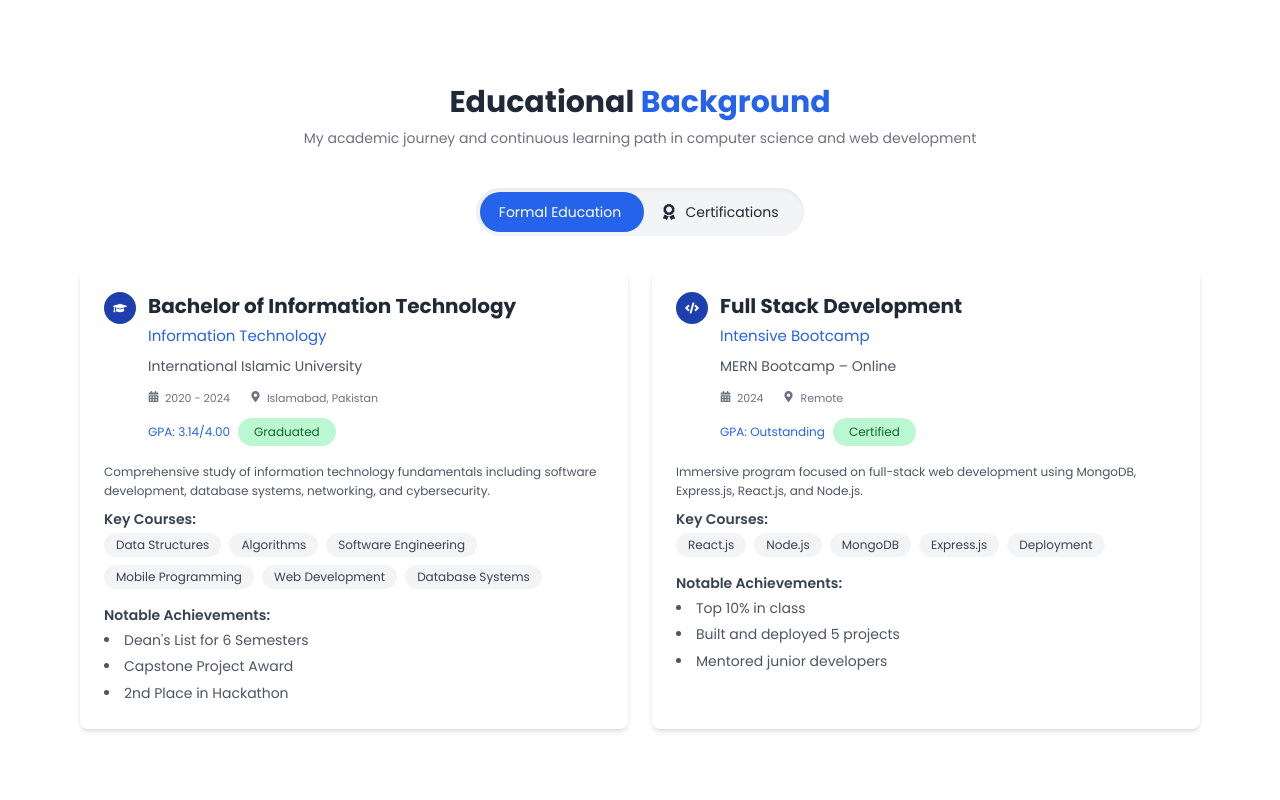
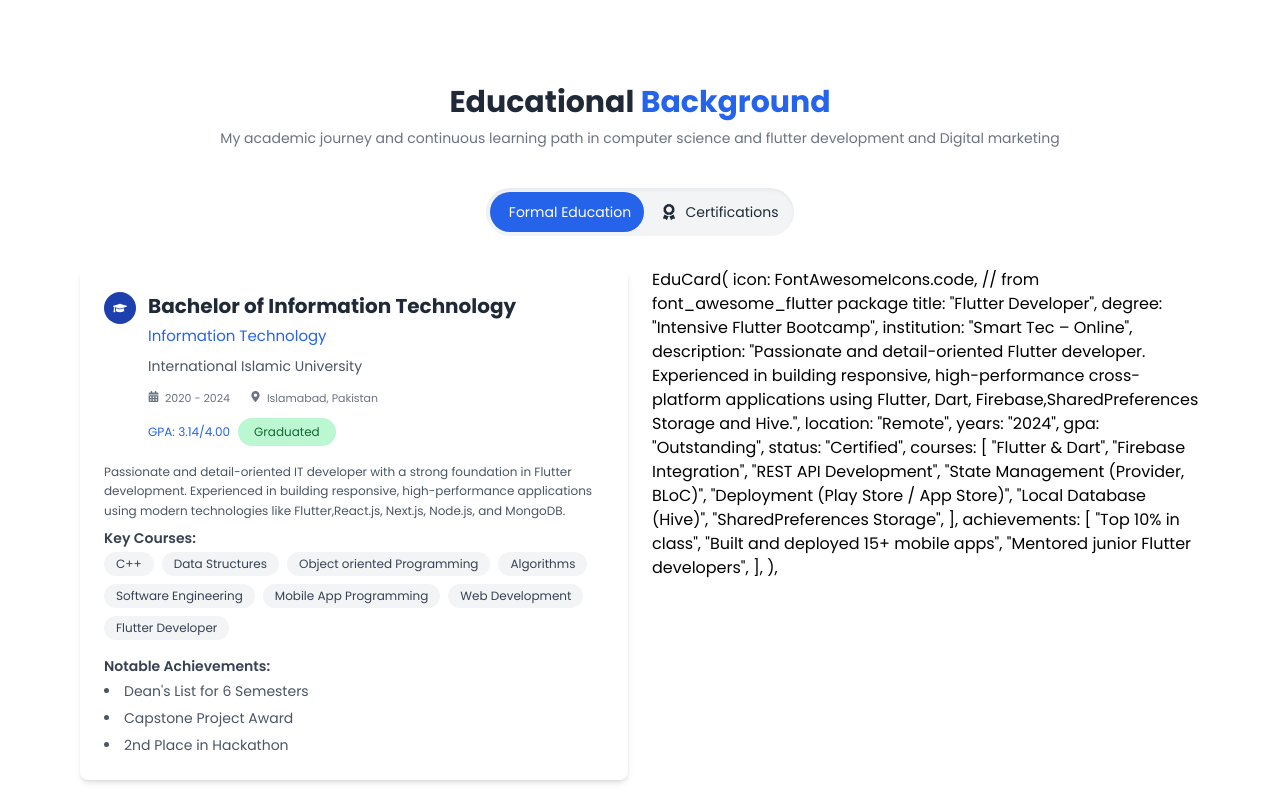
Before and after one commit to muhammadhusnainshahid/portfliohusnainsahab, a Next.js app: page / in a window 1280 px wide. Shown: the part 1400-2200 px from the top of the page. Built offline with nearby package versions, Linux system fonts and the light colour scheme.

Commit message:
Update Education.jsx

```diff
--- a/src/components/Education.jsx
+++ b/src/components/Education.jsx
@@ -1,240 +1,8 @@
-
-// "use client";
-// import { useState } from "react";
-// import {
-//   FaGraduationCap,
-//   FaAward,
-//   FaCode,
-//   FaFacebookF,
-//   FaGoogle,
-//   FaReact,
-//   FaFreeCodeCamp,
-//   FaAws,
-//   FaMicrosoft,
-//   FaLinux,
-// } from "react-icons/fa";
-// import EduCard from "./EduCard";
-// import { motion, useInView, AnimatePresence } from "framer-motion";
-// import { useRef } from "react";
-
-// export default function Education() {
-//   const [activeTab, setActiveTab] = useState("formal");
-//   const ref = useRef(null);
-//   const isInView = useInView(ref, { once: true });
-
-//   return (
-//     <motion.section
-//       id="education"
-//       ref={ref}
-//       initial={{ opacity: 0, y: 50 }}
-//       animate={isInView ? { opacity: 1, y: 0 } : {}}
-//       transition={{ duration: 0.6, ease: "easeOut" }}
-//       className="px-3 md:px-20 py-10"
-//     >
-//       <h2 className="text-3xl font-bold text-center text-gray-800 mb-2">
-//         Educational <span className="text-blue-600">Background</span>
-//       </h2>
-//       <p className="text-center text-sm md:text-md text-gray-500 mb-10">
-//         My academic journey and continuous learning path in computer science and
-//         web development
-//       </p>
-
-//       <motion.div
-//         initial={{ opacity: 0, y: 50 }}
-//         animate={{ opacity: 1, y: 0 }}
-//         transition={{ duration: 0.6, ease: "easeOut" }}
-//         className="relative w-fit mx-auto mb-8 bg-gray-100 p-1 rounded-full shadow-inner flex"
-//       >
-//         {/* Sliding Background */}
-//         <span
-//           className={`absolute top-1 left-1 w-1/2 h-10 rounded-full bg-blue-600 transition-all duration-300 ${
-//             activeTab === "cert" ? "translate-x-full" : "translate-x-0"
-//           }`}
-//         ></span>
-
-//         {/* Buttons */}
-//         <button
-//           onClick={() => setActiveTab("formal")}
-//           className={`relative z-10 w-[140px] md:w-40 h-10 text-xs md:text-sm font-medium rounded-full transition-all duration-300 ${
-//             activeTab === "formal" ? "text-white" : "text-gray-800"
-//           }`}
-//         >
-//           Formal Education
-//         </button>
-
-//         <button
-//           onClick={() => setActiveTab("cert")}
-//           className={`relative z-10 w-[140px] md:w-40 h-10 text-xs md:text-sm font-medium rounded-full transition-all duration-300 flex items-center justify-center gap-2 ${
-//             activeTab === "cert" ? "text-white" : "text-gray-800"
-//           }`}
-//         >
-//           <FaAward className="text-base" />
-//           Certifications
-//         </button>
-//       </motion.div>
-
-//       <AnimatePresence mode="wait">
-//         {/* Content */}
-//         {activeTab === "formal" ? (
-//           <motion.div
-//             key="formal"
-//             initial={{ opacity: 0, y: 20 }}
-//             animate={{ opacity: 1, y: 0 }}
-//             exit={{ opacity: 0, y: -20 }}
-//             transition={{ duration: 0.5 }}
-//             className="grid md:grid-cols-2 gap-6"
-//           >
-//             {/* Degree Card */}
-//             <EduCard
-//               icon={<FaGraduationCap />}
-//               title="Bachelor of Information Technology"
-//               degree="Information Technology"
-//               institution="International Islamic University"
-//               description="Comprehensive study of information technology fundamentals including software development, database systems, networking, and cybersecurity."
-//               location="Islamabad, Pakistan"
-//               years="2020 - 2024"
-//               gpa="3.14/4.00"
-//               status="Graduated"
-//               courses={[
-//                 "Data Structures",
-//                 "Algorithms",
-//                 "Software Engineering",
-//                 "Mobile Programming",
-//                 "Web Development",
-//                 "Database Systems"
-//               ]}
-//               achievements={[
-//                 "Dean's List for 6 Semesters",
-//                 "Capstone Project Award",
-//                 "2nd Place in Hackathon",
-//               ]}
-//             />
-//             {/* Bootcamp Card */}
-//             <EduCard
-//               icon={<FaCode />}
-//               title="Full Stack Development"
-//               degree="Intensive Bootcamp"
-//               institution="MERN Bootcamp – Online"
-//               description="Immersive program focused on full-stack web development using MongoDB, Express.js, React.js, and Node.js."
-//               location="Remote"
-//               years="2024"
-//               gpa="Outstanding"
-//               status="Certified"
-//               courses={[
-//                 "React.js",
-//                 "Node.js",
-//                 "MongoDB",
-//                 "Express.js",
-//                 "Deployment",
-//               ]}
-//               achievements={[
-//                 "Top 10% in class",
-//                 "Built and deployed 5 projects",
-//                 "Mentored junior developers",
-//               ]}
-//             />
-//           </motion.div>
-//         ) : (
-//           <motion.div
-//             key="cert"
-//             initial={{ opacity: 0, y: 20 }}
-//             animate={{ opacity: 1, y: 0 }}
-//             exit={{ opacity: 0, y: -20 }}
-//             transition={{ duration: 0.5 }}
-//             className="grid grid-cols-1 sm:grid-cols-2 md:grid-cols-4 gap-6 "
-//           >
-//             {[
-//               {
-//                 logo: (
-//                   <FaFacebookF className="bg-[#1877F2] w-8 h-8 rounded-full p-1 text-white" />
-//                 ),
-//                 title: "Meta Front-End Developer",
-//                 provider: "Coursera",
-//                 year: "2024",
-//               },
-//               {
-//                 logo: (
-//                   <FaGoogle className="bg-[#DB4437] w-8 h-8 rounded-full p-1 text-white" />
-//                 ),
-//                 title: "Google UX Design",
-//                 provider: "Coursera",
-//                 year: "2023",
-//               },
-//               {
-//                 logo: (
-//                   <FaReact className="bg-[#5d068f] w-8 h-8 rounded-full p-1 text-white" />
-//                 ),
-//                 title: "React + TypeScript",
-//                 provider: "Udemy",
-//                 year: "2022",
-//               },
-//               {
-//                 logo: (
-//                   <FaFreeCodeCamp className="bg-[#0e7760] w-8 h-8 rounded-full p-1 text-white" />
-//                 ),
-//                 title: "Responsive Web Design",
-//                 provider: "freeCodeCamp",
-//                 year: "2021",
-//               },
-//               {
-//                 logo: (
-//                   <FaAws className="bg-[#FF9900] w-8 h-8 rounded-full p-1 text-white" />
-//                 ),
-//                 title: "AWS Cloud Practitioner",
-//                 provider: "Amazon",
-//                 year: "2024",
-//               },
-//               {
-//                 logo: (
-//                   <FaMicrosoft className="bg-[#0078D4] w-8 h-8 rounded-full p-1 text-white" />
-//                 ),
-//                 title: "Microsoft Azure Fundamentals",
-//                 provider: "Microsoft",
-//                 year: "2023",
-//               },
-//               {
-//                 logo: (
-//                   <FaLinux className="bg-[#FCC624] w-8 h-8 rounded-full p-1 text-black" />
-//                 ),
-//                 title: "Linux for Developers",
-//                 provider: "Linux Foundation",
-//                 year: "2022",
-//               },
-//               {
-//                 logo: (
-//                   <FaGraduationCap className="bg-[#2A73CC] w-8 h-8 rounded-full p-1 text-white" />
-//                 ),
-//                 title: "Foundations of User Experience (UX)",
-//                 provider: "Coursera",
-//                 year: "2021",
-//               },
-//             ].map((cert, i) => (
-//               <div
-//                 key={i}
-//                 className="bg-white p-4 rounded-lg shadow flex flex-col items-center text-center space-y-3 transform transition-all duration-300 hover:-translate-y-1 hover:shadow-md"
-//               >
-//                 <div>{cert.logo}</div>
-
-//                 <h3 className="font-semibold text-gray-800 text-sm">
-//                   {cert.title}
-//                 </h3>
-//                 <p className="text-gray-600 text-xs">{cert.provider}</p>
-//                 <span className="text-xs text-green-600 font-semibold rounded-full bg-green-200 px-2">
-//                   {cert.year}
-//                 </span>
-//               </div>
-//             ))}
-//           </motion.div>
-//         )}
-//       </AnimatePresence>
-//     </motion.section>
-//   );
-// }
-
 "use client";
-import { useState, useRef } from "react";
+import { useState } from "react";
 import {
   FaGraduationCap,
+  FaCertificate,
   FaAward,
   FaCode,
   FaFacebookF,
@@ -247,6 +15,7 @@ import {
 } from "react-icons/fa";
 import EduCard from "./EduCard";
 import { motion, useInView, AnimatePresence } from "framer-motion";
+import { useRef } from "react";
 
 export default function Education() {
   const [activeTab, setActiveTab] = useState("formal");
@@ -266,12 +35,13 @@ export default function Education() {
         Educational <span className="text-blue-600">Background</span>
       </h2>
       <p className="text-center text-sm md:text-md text-gray-500 mb-10">
-        My academic journey and continuous learning path in computer science and web development
+        My academic journey and continuous learning path in computer science and
+        flutter development and Digital marketing
       </p>
 
       <motion.div
-        initial={{ opacity: 0, y: 50 }}
-        animate={{ opacity: 1, y: 0 }}
+        initial={{ opacity: 0, y: 50 }} // Starts lower (y: 50)
+        animate={{ opacity: 1, y: 0 }} // Animates to normal position
         transition={{ duration: 0.6, ease: "easeOut" }}
         className="relative w-fit mx-auto mb-8 bg-gray-100 p-1 rounded-full shadow-inner flex"
       >
@@ -294,7 +64,7 @@ export default function Education() {
 
         <button
           onClick={() => setActiveTab("cert")}
-          className={`relative z-10 w-[140px] md:w-40 h-10 text-xs md:text-sm font-medium rounded-full transition-all duration-300 flex items-center justify-center gap-2 ${
+          className={`relative z-10 w-[140px] md:40 h-10 text-xs md:text-sm font-medium rounded-full transition-all duration-300 flex items-center justify-center gap-2 ${
             activeTab === "cert" ? "text-white" : "text-gray-800"
           }`}
         >
@@ -304,6 +74,7 @@ export default function Education() {
       </motion.div>
 
       <AnimatePresence mode="wait">
+        {/* Content */}
         {activeTab === "formal" ? (
           <motion.div
             key="formal"
@@ -313,23 +84,26 @@ export default function Education() {
             transition={{ duration: 0.5 }}
             className="grid md:grid-cols-2 gap-6"
           >
+            {/* Degree Card */}
             <EduCard
               icon={<FaGraduationCap />}
               title="Bachelor of Information Technology"
               degree="Information Technology"
               institution="International Islamic University"
-              description="Comprehensive study of information technology fundamentals including software development, database systems, networking, and cybersecurity."
+              description="Passionate and detail-oriented IT developer with a strong foundation in Flutter development. Experienced in building responsive, high-performance applications using modern technologies like Flutter,React.js, Next.js, Node.js, and MongoDB."
               location="Islamabad, Pakistan"
               years="2020 - 2024"
               gpa="3.14/4.00"
               status="Graduated"
               courses={[
+                "C++",
                 "Data Structures",
+                "Object oriented Programming",
                 "Algorithms",
                 "Software Engineering",
-                "Mobile Programming",
+                "Mobile App Programming",
                 "Web Development",
-                "Database Systems", // <-- Added comma here
+                "Flutter Developer"
               ]}
               achievements={[
                 "Dean's List for 6 Semesters",
@@ -337,30 +111,34 @@ export default function Education() {
                 "2nd Place in Hackathon",
               ]}
             />
+            {/* Bootcamp Card */}
+            EduCard(
+  icon: FontAwesomeIcons.code, // from font_awesome_flutter package
+  title: "Flutter Developer",
+  degree: "Intensive Flutter Bootcamp",
+  institution: "Smart Tec – Online",
+  description:
+      "Passionate and detail-oriented Flutter developer. Experienced in building responsive, high-performance cross-platform applications using Flutter, Dart, Firebase,SharedPreferences Storage and Hive.",
+  location: "Remote",
+  years: "2024",
+  gpa: "Outstanding",
+  status: "Certified",
+  courses: [
+    "Flutter & Dart",
+    "Firebase Integration",
+    "REST API Development",
+    "State Management (Provider, BLoC)",
+    "Deployment (Play Store / App Store)",
+    "Local Database (Hive)",
+  "SharedPreferences Storage",
+  ],
+  achievements: [
+    "Top 10% in class",
+    "Built and deployed 15+ mobile apps",
+    "Mentored junior Flutter developers",
+  ],
+),
 
-            <EduCard
-              icon={<FaCode />}
-              title="Full Stack Development"
-              degree="Intensive Bootcamp"
-              institution="MERN Bootcamp – Online"
-              description="Immersive program focused on full-stack web development using MongoDB, Express.js, React.js, and Node.js."
-              location="Remote"
-              years="2024"
-              gpa="Outstanding"
-              status="Certified"
-              courses={[
-                "React.js",
-                "Node.js",
-                "MongoDB",
-                "Express.js",
-                "Deployment",
-              ]}
-              achievements={[
-                "Top 10% in class",
-                "Built and deployed 5 projects",
-                "Mentored junior developers",
-              ]}
-            />
           </motion.div>
         ) : (
           <motion.div
@@ -369,24 +147,83 @@ export default function Education() {
             animate={{ opacity: 1, y: 0 }}
             exit={{ opacity: 0, y: -20 }}
             transition={{ duration: 0.5 }}
-            className="grid grid-cols-1 sm:grid-cols-2 md:grid-cols-4 gap-6"
+            className="grid grid-cols-1 sm:grid-cols-2 md:grid-cols-4 gap-6 "
           >
             {[
-              { logo: <FaFacebookF className="bg-[#1877F2] w-8 h-8 rounded-full p-1 text-white" />, title: "Meta Front-End Developer", provider: "Coursera", year: "2024" },
-              { logo: <FaGoogle className="bg-[#DB4437] w-8 h-8 rounded-full p-1 text-white" />, title: "Google UX Design", provider: "Coursera", year: "2023" },
-              { logo: <FaReact className="bg-[#5d068f] w-8 h-8 rounded-full p-1 text-white" />, title: "React + TypeScript", provider: "Udemy", year: "2022" },
-              { logo: <FaFreeCodeCamp className="bg-[#0e7760] w-8 h-8 rounded-full p-1 text-white" />, title: "Responsive Web Design", provider: "freeCodeCamp", year: "2021" },
-              { logo: <FaAws className="bg-[#FF9900] w-8 h-8 rounded-full p-1 text-white" />, title: "AWS Cloud Practitioner", provider: "Amazon", year: "2024" },
-              { logo: <FaMicrosoft className="bg-[#0078D4] w-8 h-8 rounded-full p-1 text-white" />, title: "Microsoft Azure Fundamentals", provider: "Microsoft", year: "2023" },
-              { logo: <FaLinux className="bg-[#FCC624] w-8 h-8 rounded-full p-1 text-black" />, title: "Linux for Developers", provider: "Linux Foundation", year: "2022" },
-              { logo: <FaGraduationCap className="bg-[#2A73CC] w-8 h-8 rounded-full p-1 text-white" />, title: "Foundations of User Experience (UX)", provider: "Coursera", year: "2021" },
+              {
+                logo: (
+                  <FaFacebookF className="bg-[#1877F2] w-8 h-8 rounded-full p-1 text-white" />
+                ),
+                title: "Meta Front-End Developer",
+                provider: "Coursera",
+                year: "2024",
+              },
+              {
+                logo: (
+                  <FaGoogle className="bg-[#DB4437] w-8 h-8 rounded-full p-1 text-white" />
+                ),
+                title: "Google UX Design",
+                provider: "Coursera",
+                year: "2023",
+              },
+              {
+                logo: (
+                  <FaReact className="bg-[#5d068f] w-8 h-8 rounded-full p-1 text-white" />
+                ),
+                title: "React + TypeScript",
+                provider: "Udemy",
+                year: "2022",
+              },
+              {
+                logo: (
+                  <FaFreeCodeCamp className="bg-[#0e7760] w-8 h-8 rounded-full p-1 text-white" />
+                ),
+                title: "Responsive Web Design",
+                provider: "freeCodeCamp",
+                year: "2021",
+              },
+              {
+                logo: (
+                  <FaAws className="bg-[#FF9900] w-8 h-8 rounded-full p-1 text-white" />
+                ),
+                title: "AWS Cloud Practitioner",
+                provider: "Amazon",
+                year: "2024",
+              },
+              {
+                logo: (
+                  <FaMicrosoft className="bg-[#0078D4] w-8 h-8 rounded-full p-1 text-white" />
+                ),
+                title: "Microsoft Azure Fundamentals",
+                provider: "Microsoft",
+                year: "2023",
+              },
+              {
+                logo: (
+                  <FaLinux className="bg-[#FCC624] w-8 h-8 rounded-full p-1 text-black" />
+                ),
+                title: "Linux for Developers",
+                provider: "Linux Foundation",
+                year: "2022",
+              },
+              {
+                logo: (
+                  <FaGraduationCap className="bg-[#2A73CC] w-8 h-8 rounded-full p-1 text-white" />
+                ),
+                title: "Foundations of User Experience (UX)",
+                provider: "Coursera",
+                year: "2021",
+              },
             ].map((cert, i) => (
               <div
                 key={i}
-                className="bg-white p-4 rounded-lg shadow flex flex-col items-center text-center space-y-3 transform transition-all duration-300 hover:-translate-y-1 hover:shadow-md"
+                className="bg-white p-4 rounded-lg shadow flex flex-col items-center text-center space-y-3 transform transition-all duration-300 hover:-translate-y-1 hover:shadow-black"
               >
                 <div>{cert.logo}</div>
-                <h3 className="font-semibold text-gray-800 text-sm">{cert.title}</h3>
+
+                <h3 className="font-semibold text-gray-800 text-sm">
+                  {cert.title}
+                </h3>
                 <p className="text-gray-600 text-xs">{cert.provider}</p>
                 <span className="text-xs text-green-600 font-semibold rounded-full bg-green-200 px-2">
                   {cert.year}
```
